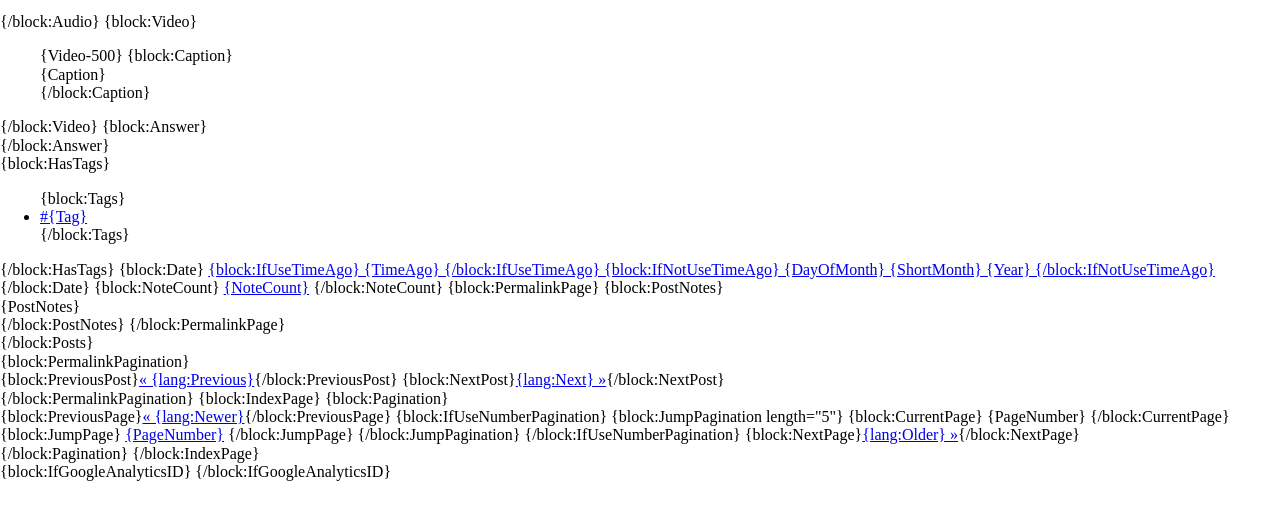
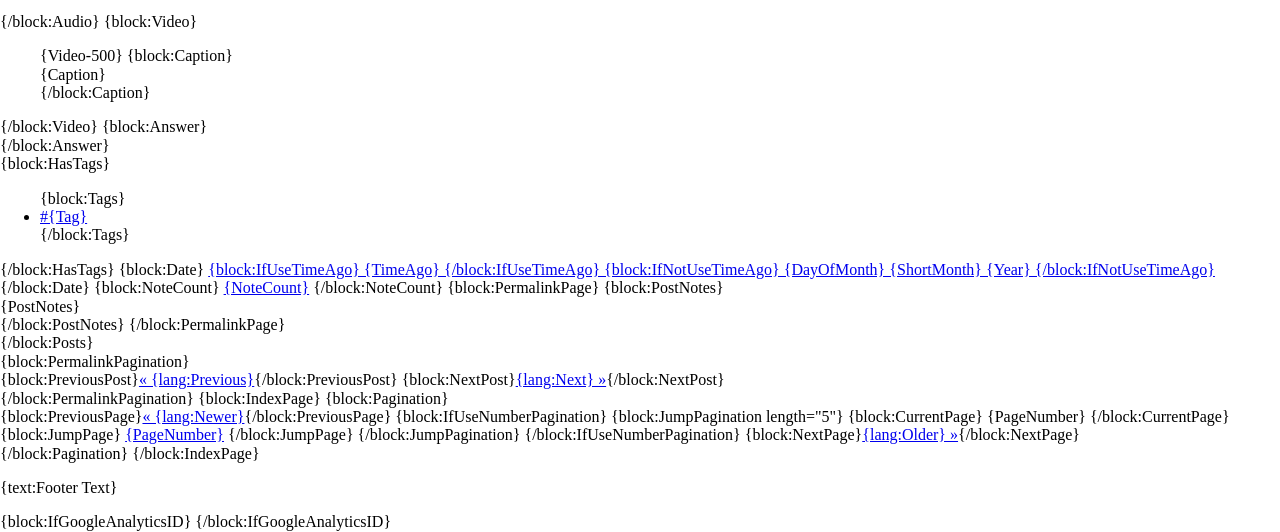
Before and after one commit to maxrodrigo/Tumblr-HTML5-Blank-Theme, a plain HTML site: page index.html in a window 1280 px wide. Shown: the part 1604-2136 px from the top of the page. Before the commit the page ends 2085 px from the top, so only its background shows below. Drawn offline with nearby package versions, Linux system fonts and the light colour scheme.

Commit message:
Footer Text / Bug Fix
Added Custom Footer Text
Removed useless <div>

```diff
--- a/index.html
+++ b/index.html
@@ -20,6 +20,7 @@
 
     <meta name="font:Site Font" content=""/>
 
+    <meta name="text:Footer Text" content=""/>
     <meta name="text:Google Analytics ID" content=""/>
 
     <meta name="image:Header" content=""/>
@@ -225,7 +226,6 @@
                 </figcaption>
               {/block:Caption}
             </figure>
-        </div>
         {/block:Audio}
 
         {block:Video}
@@ -313,6 +313,7 @@
             </nav>
           {/block:Pagination}
         {/block:IndexPage}
+        <p>{text:Footer Text}</p>
       </footer>
     </div>
     {block:IfGoogleAnalyticsID}
```
